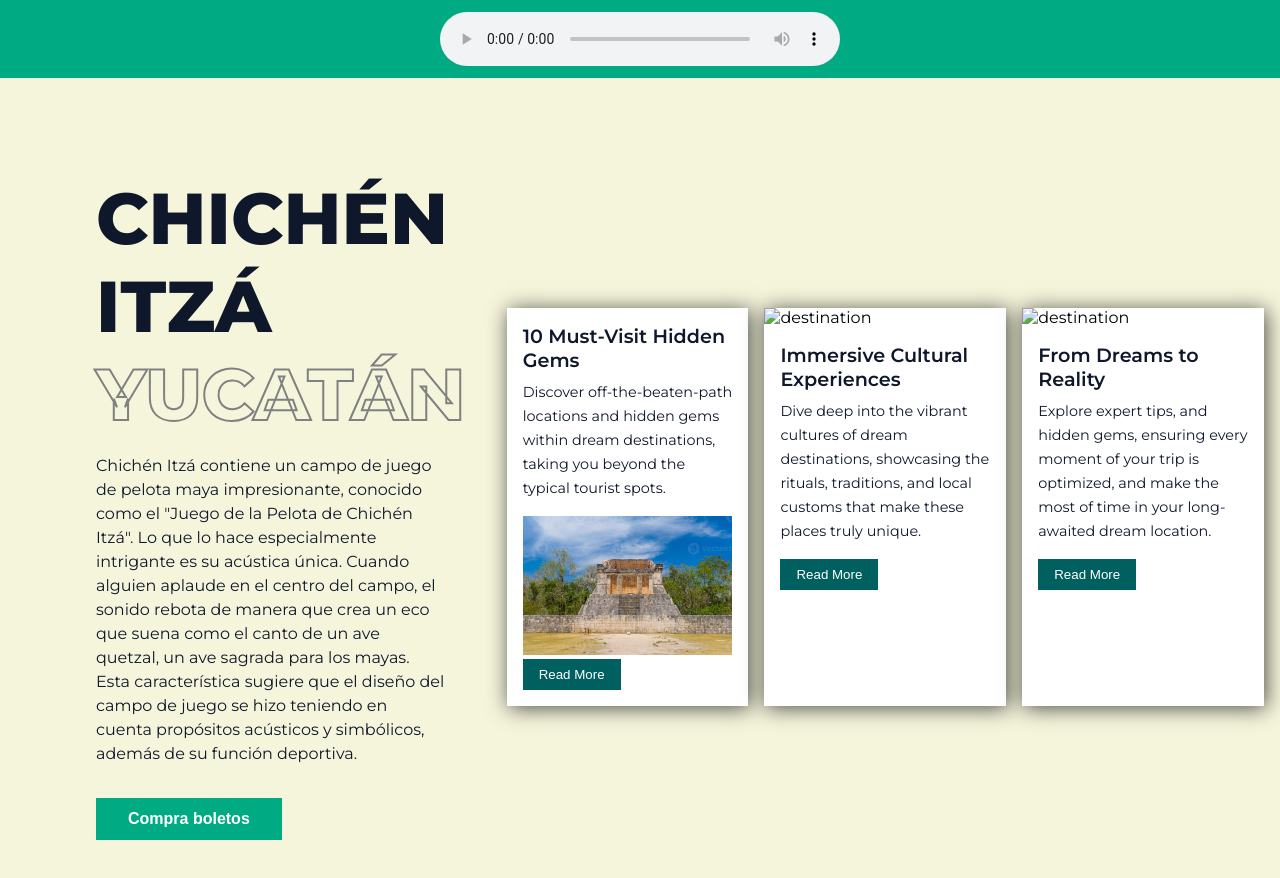
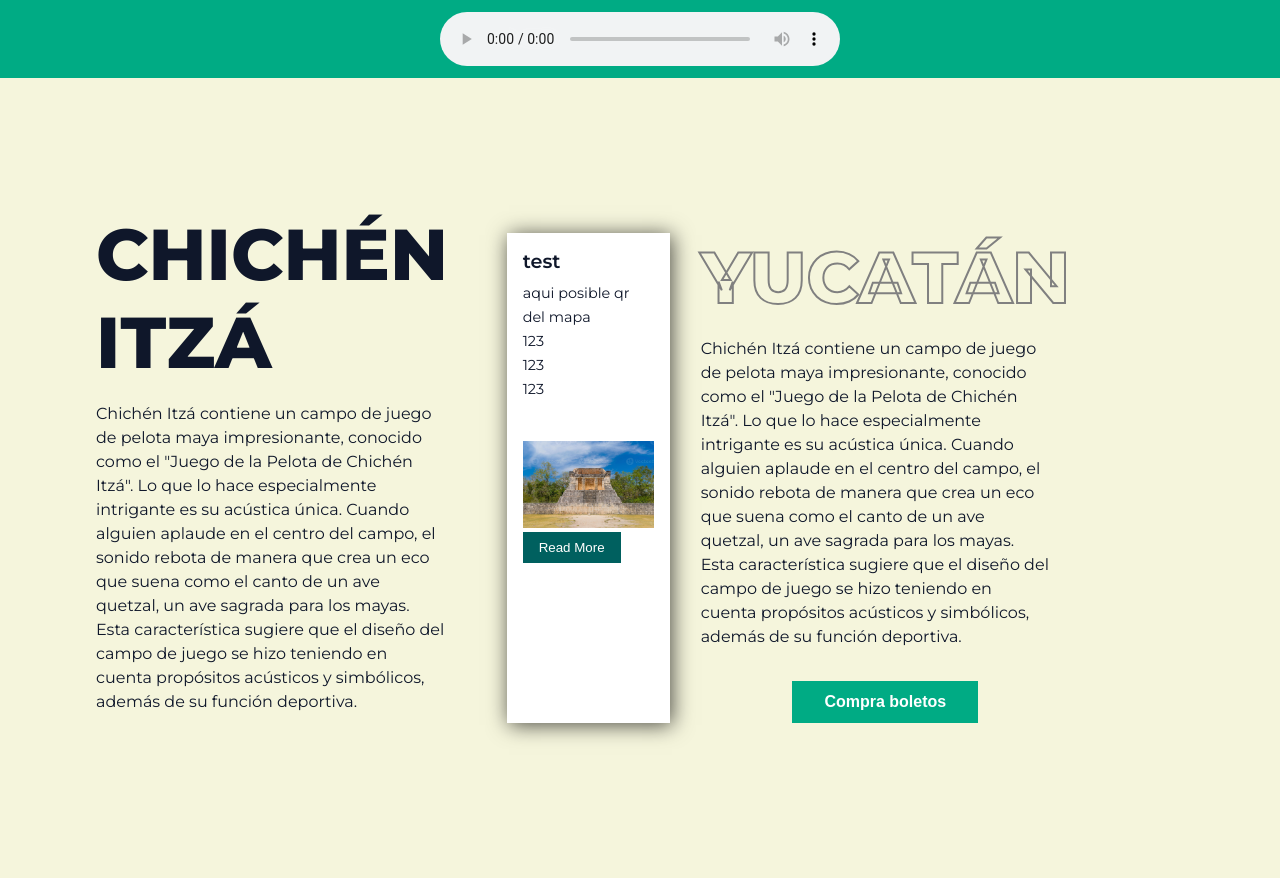
Before and after one commit to CahuichG17/catalogoArquelogico, a plain HTML site: page vistasIndividuales/chichenItza.html in a window 1280 px wide. Drawn offline with nearby package versions, Linux system fonts and the light colour scheme.

Commit message:
Vistas individuales Fix 2.1

```diff
--- a/css/individualesStyle.css
+++ b/css/individualesStyle.css
@@ -184,6 +184,7 @@ body {
 
 .destination__card {
   height: 100%;
+  margin-right: 15px;
   background-color: var(--white);
   box-shadow: 2px 2px 20px rgba(0, 0, 0, 0.7);
 }
--- a/vistasIndividuales/chichenItza.html
+++ b/vistasIndividuales/chichenItza.html
@@ -7,10 +7,21 @@
       href="https://cdn.jsdelivr.net/npm/remixicon@3.4.0/fonts/remixicon.css"
       rel="stylesheet"
     />
+    <!-- links de boostrap 4 y su javascript -->
+
     <link rel="stylesheet" href="/css/individualesStyle.css">
-    <title>Web Design Mastery | Explore Destinations</title>
+    <title>Chichén Itzá</title>
   </head>
   <body>
+
+    <style>
+      audio {
+    width: 100%;
+    max-width: 400px;
+    margin: 0 auto;
+    display: block;
+}
+    </style>
 
     <header class="site-header" style="background-color: #00ab84; position: sticky;">
             <div class="row">
@@ -32,50 +43,47 @@
 
         </div>
         <div class="content">
-          <h1 class="text-dark">CHICHÉN<br />ITZÁ<br /><span>YUCATÁN</span></h1>
+          <h1 class="text-dark">CHICHÉN<br />ITZÁ<br /></h1>
           <p>
             Chichén Itzá contiene un campo de juego de pelota maya impresionante, conocido como el "Juego de la Pelota de Chichén Itzá".
             Lo que lo hace especialmente intrigante es su acústica única. Cuando alguien aplaude en el centro del campo, el sonido rebota de manera que
              crea un eco que suena como el canto de un ave quetzal, un ave sagrada para los mayas. Esta característica sugiere que el diseño del campo de juego
              se hizo teniendo en cuenta propósitos acústicos y simbólicos, además de su función deportiva.
           </p>
-          <button class="btn" style="background-color: #00ab84;">Compra boletos</button>
         </div>
         <div class="destination__grid">
           <div class="destination__card">
               <div class="card__content">
-                  <h4>10 Must-Visit Hidden Gems</h4>
+                  <h4>test</h4>
                   <p>
-                      Discover off-the-beaten-path locations and hidden gems within
-                      dream destinations, taking you beyond the typical tourist spots.
+                     aqui posible qr del mapa
+                     <br>
+                     123
+                     <br>
+                     123
+                     <br>
+                     123
+                     <br>
+                     <br>
+
                     </p>
                     <img src="/images/poktapo.jpeg" alt="destination" />
               <button class="btn">Read More</button>
             </div>
           </div>
-          <div class="destination__card">
-            <img src="assets/destination-2.jpg" alt="destination" />
-            <div class="card__content">
-              <h4>Immersive Cultural Experiences</h4>
-              <p>
-                Dive deep into the vibrant cultures of dream destinations,
-                showcasing the rituals, traditions, and local customs that make
-                these places truly unique.
-              </p>
-              <button class="btn">Read More</button>
-            </div>
+          <div class="content d-flex flex-row-reverse">
+            <h1 class="text-dark "><span>YUCATÁN</span></h1>
+            <p>
+              Chichén Itzá contiene un campo de juego de pelota maya impresionante, conocido como el "Juego de la Pelota de Chichén Itzá".
+              Lo que lo hace especialmente intrigante es su acústica única. Cuando alguien aplaude en el centro del campo, el sonido rebota de manera que
+               crea un eco que suena como el canto de un ave quetzal, un ave sagrada para los mayas. Esta característica sugiere que el diseño del campo de juego
+               se hizo teniendo en cuenta propósitos acústicos y simbólicos, además de su función deportiva.
+            </p>
+            <center>
+            <button class="btn p-2" style="background-color: #00ab84;">Compra boletos</button>
+          </center>
           </div>
-          <div class="destination__card">
-            <img src="assets/destination-3.jpg" alt="destination" />
-            <div class="card__content">
-              <h4>From Dreams to Reality</h4>
-              <p>
-                Explore expert tips, and hidden gems, ensuring every moment of
-                your trip is optimized, and make the most of time in your
-                long-awaited dream location.
-              </p>
-              <button class="btn">Read More</button>
-            </div>
+
           </div>
         </div>
       </div>
```
Also changed, not shown: index.html (+1 -1 lines).
